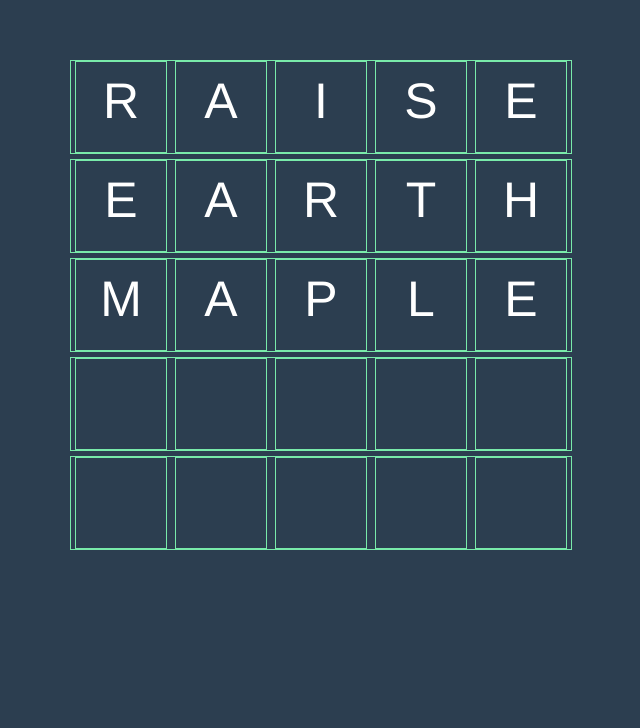
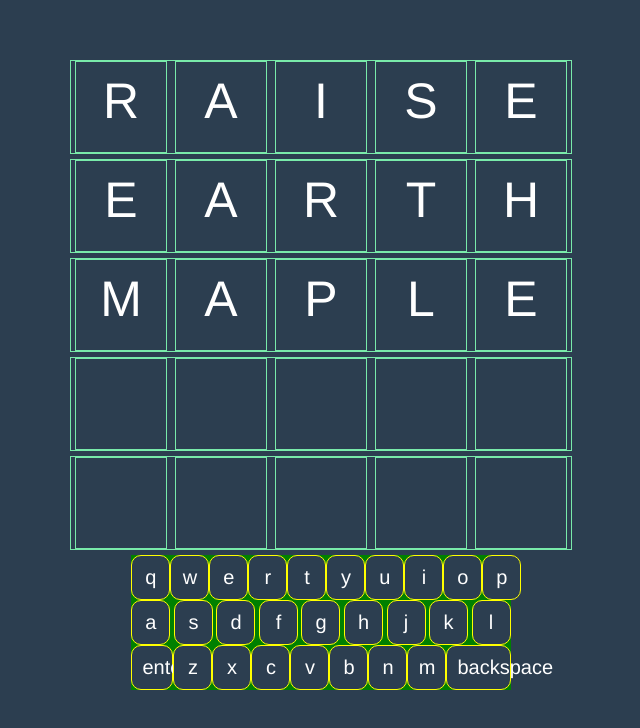
Before and after one commit to lernest/wordle, a Vue app: page / in a window 1280 px wide. Shown: the top 728 px of the page, without its empty margins (319-959 px from the left). Built offline with nearby package versions, Linux system fonts and the light colour scheme.

Commit message:
keyboard

```diff
--- a/src/App.vue
+++ b/src/App.vue
@@ -1,18 +1,23 @@
 <template>
+<div>
+
   <LetterRow :word="this.guesses[0]?this.guesses[0]:'     '"/>
   <LetterRow :word="this.guesses[1]?this.guesses[1]:'     '"/>
   <LetterRow :word="this.guesses[2]?this.guesses[2]:'     '"/>
   <LetterRow :word="this.guesses[3]?this.guesses[3]:'     '"/>
   <LetterRow :word="this.guesses[4]?this.guesses[4]:'     '"/>
+</div>
+<Keyboard/>
 </template>
 
 <script>
+import Keyboard from "./components/Keyboard.vue";
 import LetterRow from "./components/LetterRow.vue";
-
 export default {
   name: "App",
   components: {
     LetterRow,
+    Keyboard
   },
   computed:{
     guess1(){
--- a/src/components/KeyLetter.vue
+++ b/src/components/KeyLetter.vue
@@ -0,0 +1,22 @@
+<template>
+  <div class="letterkey">{{letter}}</div>
+</template>
+
+<script>
+export default {
+props:{
+    letter: String
+}
+}
+</script>
+
+<style>
+.letterkey{
+    border: 1px solid yellow;
+    border-radius: 10px;
+    color: white;
+    font-size: 20px;
+    padding: 10px;
+    min-width: 17px;
+}
+</style>
--- a/src/components/Keyboard.vue
+++ b/src/components/Keyboard.vue
@@ -1,13 +1,41 @@
 <template>
-
+<div class="keyboard">
+  <div class="keyboard-row">
+    <KeyLetter v-for="letter in firstRow" :letter="letter"/>
+  </div>
+  <div class="keyboard-row">
+    <KeyLetter v-for="letter in secondRow" :letter="letter"/>
+  </div>
+  <div class="keyboard-row">
+    <KeyLetter v-for="letter in thirdRow" :letter="letter"/>
+  </div>
+</div>
 </template>
 
 <script>
+import KeyLetter from './KeyLetter'
 export default {
-
+data(){
+    return{
+        firstRow: ['q','w','e','r','t','y','u','i','o','p'],
+        secondRow: ['a','s','d','f','g','h','j','k','l'],
+        thirdRow: ['enter','z','x','c','v','b','n','m','backspace']
+    }
+},
+components:{
+    KeyLetter
+}
 }
 </script>
 
 <style>
-
+.keyboard{
+    width: 30%;
+    margin: auto;
+}
+.keyboard-row{
+    background-color: green;
+    display: flex;
+    justify-content: space-between;
+}
 </style>
```
